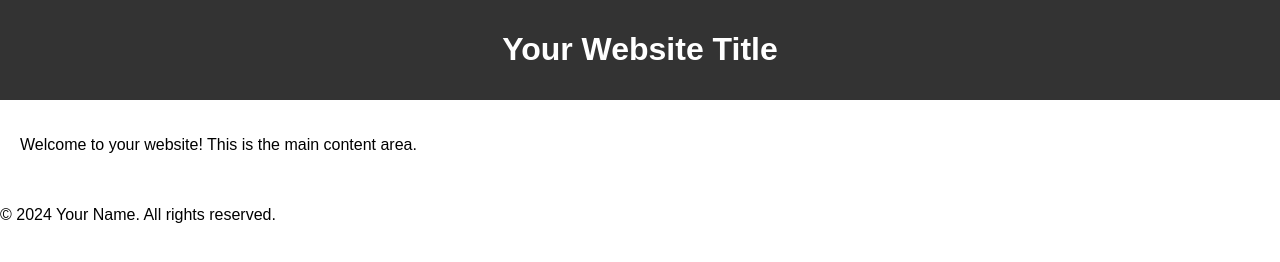
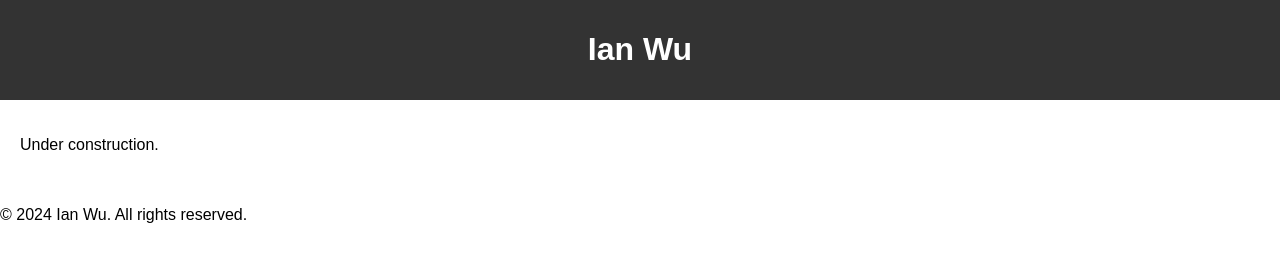
Before and after one commit to callmeianwu/callmeianwu.github.io, a plain HTML site: page index.html in a window 1280 px wide. Drawn offline with Linux system fonts and the light colour scheme.

Commit message:
Update index.html

```diff
--- a/index.html
+++ b/index.html
@@ -26,13 +26,13 @@
 </head>
 <body>
     <header>
-        <h1>Your Website Title</h1>
+        <h1>Ian Wu</h1>
     </header>
     <main>
-        <p>Welcome to your website! This is the main content area.</p>
+        <p>Under construction.</p>
     </main>
     <footer>
-        <p>&copy; 2024 Your Name. All rights reserved.</p>
+        <p>&copy; 2024 Ian Wu. All rights reserved.</p>
     </footer>
 </body>
 </html>
```
